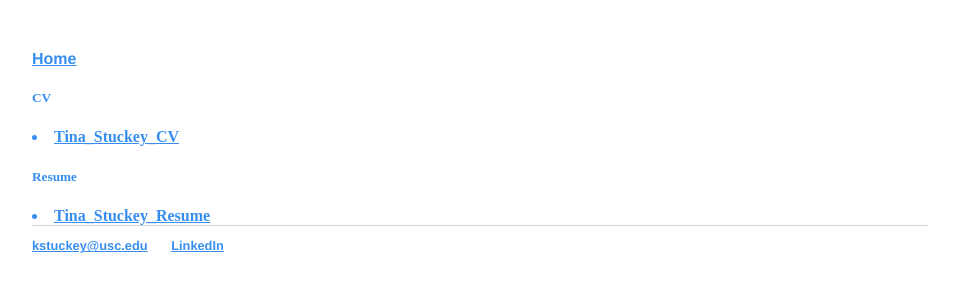
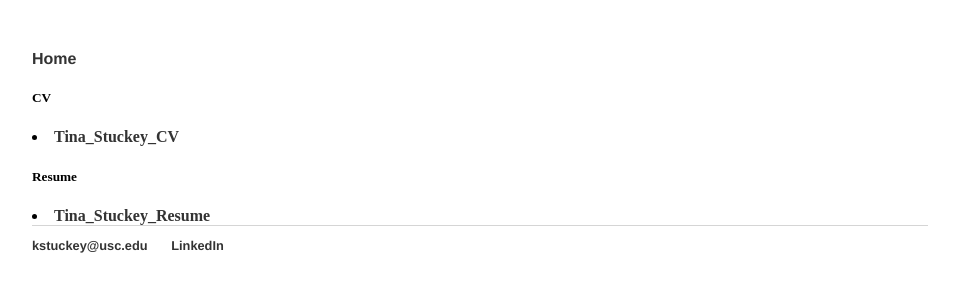
Before and after one commit to kstuckey0/kstuckey0.github.io, a Jekyll site: the page cv/index.html, which Jekyll copies as it is, in a window 1280 px wide. Shown: the top 300 px of the page, without its empty margins (160-1119 px from the left). Built offline with Jekyll 4.4.1, drawn with Linux system fonts in a browser that asks for light colours.

Commit message:
Update main.css

```diff
--- a/css/main.css
+++ b/css/main.css
@@ -1,7 +1,6 @@
 body {
     margin: 50px auto;
     width: 70%;
-    color: #378EEF
 }
 nav ul, footer ul {
     font-family:'Helvetica', 'Arial', 'Sans-Serif';
@@ -14,8 +13,8 @@ nav ul li, footer ul li {
     margin-right: 20px;
 }
 a {
-    text-decoration: underline;
-    color: #378EEF;
+    text-decoration: none;
+    color: #333;
 }
 a:hover {
     text-decoration: underline;
```
